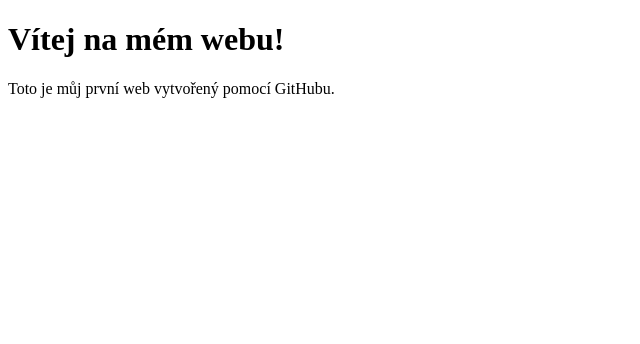
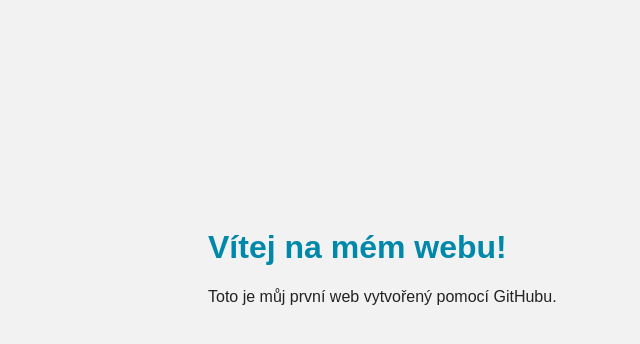
Before and after one commit to RedStraik/RedStraik, a plain HTML site: page index.html in a window 1280 px wide. Shown: the whole page, without its empty margins (0-640 px from the left). Drawn offline with Linux system fonts and the light colour scheme.

Commit message:
Update index.html

```diff
--- a/index.html
+++ b/index.html
@@ -3,7 +3,7 @@
   <head>
     <meta charset="UTF-8">
     <title>Ronaldo je </title>
-    <link rel="styylesheet"href="style.css">
+    <link rel="stylesheet"href="style.css">
   </head>
   <body>
     <h1>Vítej na mém webu!</h1>
```
